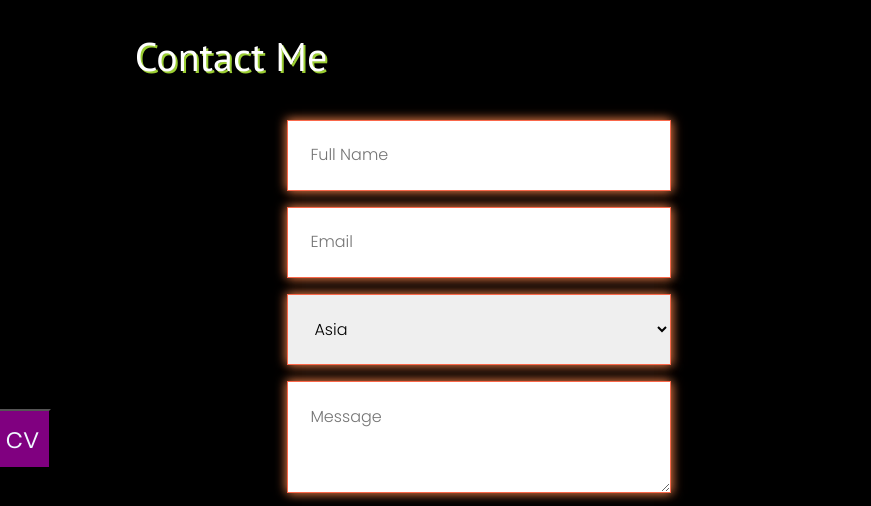
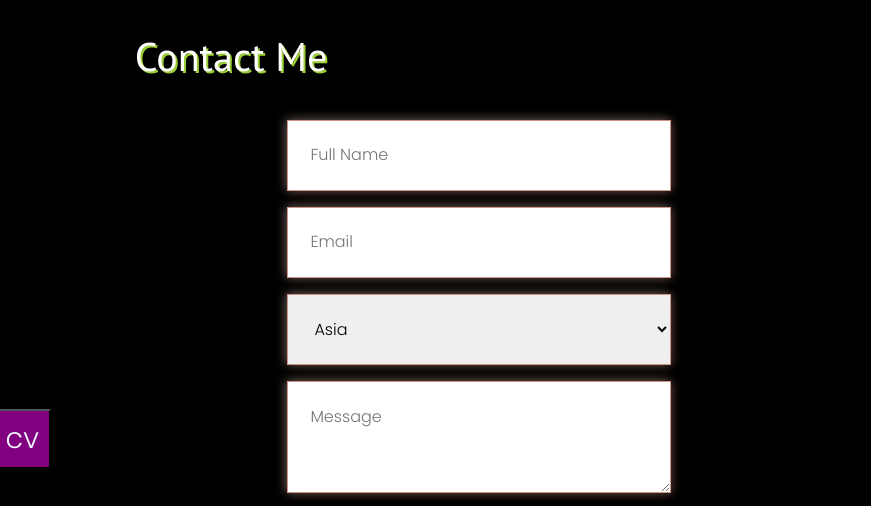
Before and after one commit to 9900riya/portfolio.github.io, a plain HTML site: page index.html in a window 1280 px wide. Shown: the part 3048-3554 px from the top of the page, 409-1280 px from the left. Drawn offline with nearby package versions, Linux system fonts and the light colour scheme.

Commit message:
Add files via upload

```diff
--- a/style.css
+++ b/style.css
@@ -241,8 +241,8 @@ flex-wrap: wrap;
 }
 #div6 .maill form input, select, textarea{
     padding: 1.4rem;
-    border:     1.5px solid rgb(250, 104, 75);
-    box-shadow: -2px -1px 10px rgba(250, 133, 75,0.6),2px 1px 10px rgba(250, 133, 75,0.7);
+    border:     1.5px solid rgb(206, 146, 134);
+    box-shadow: -2px -1px 10px rgba(218, 213, 210, 0.345),2px 1px 10px rgba(110, 56, 39, 0.479);
 }
 #div6 .maill form textarea{
     height: 7rem;
```
